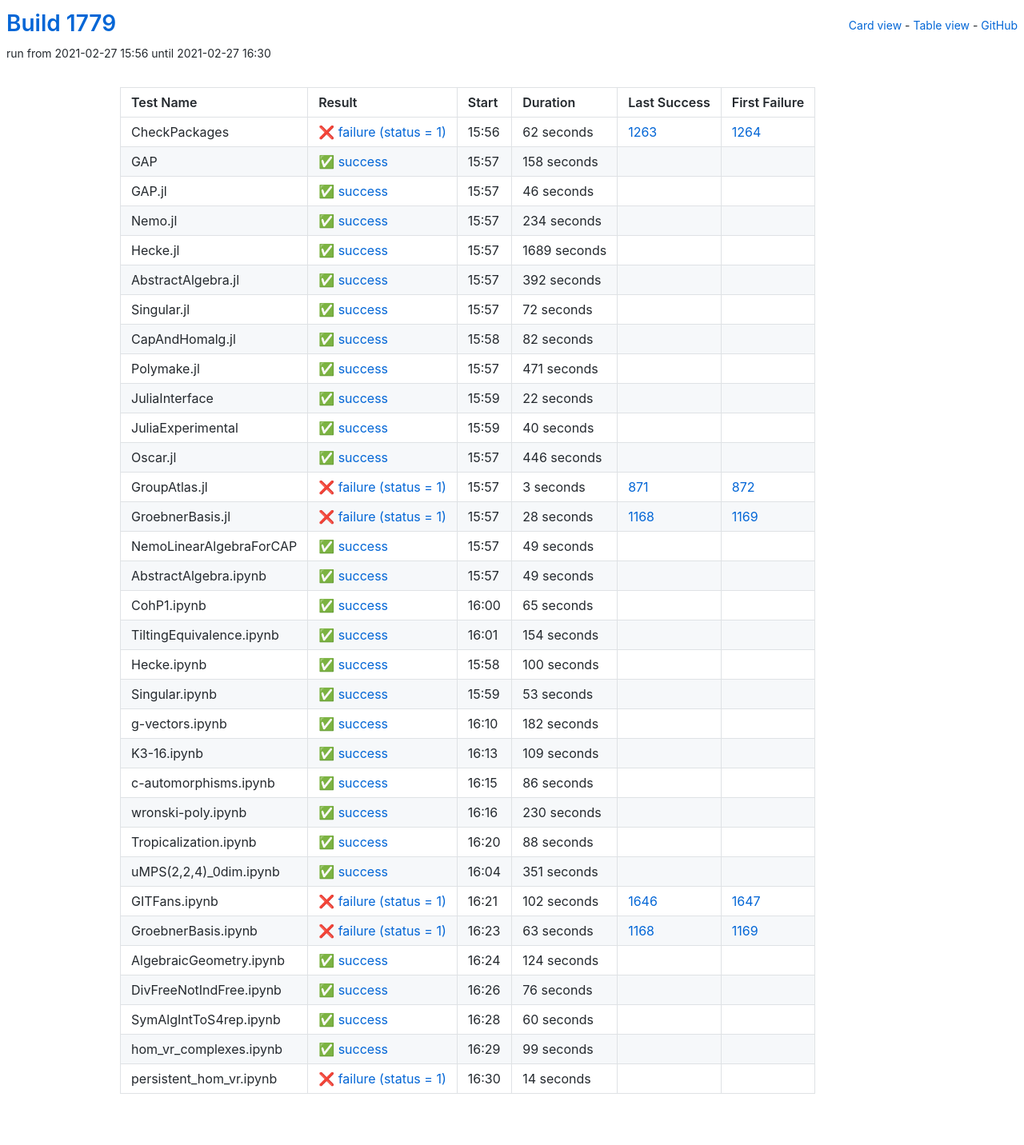
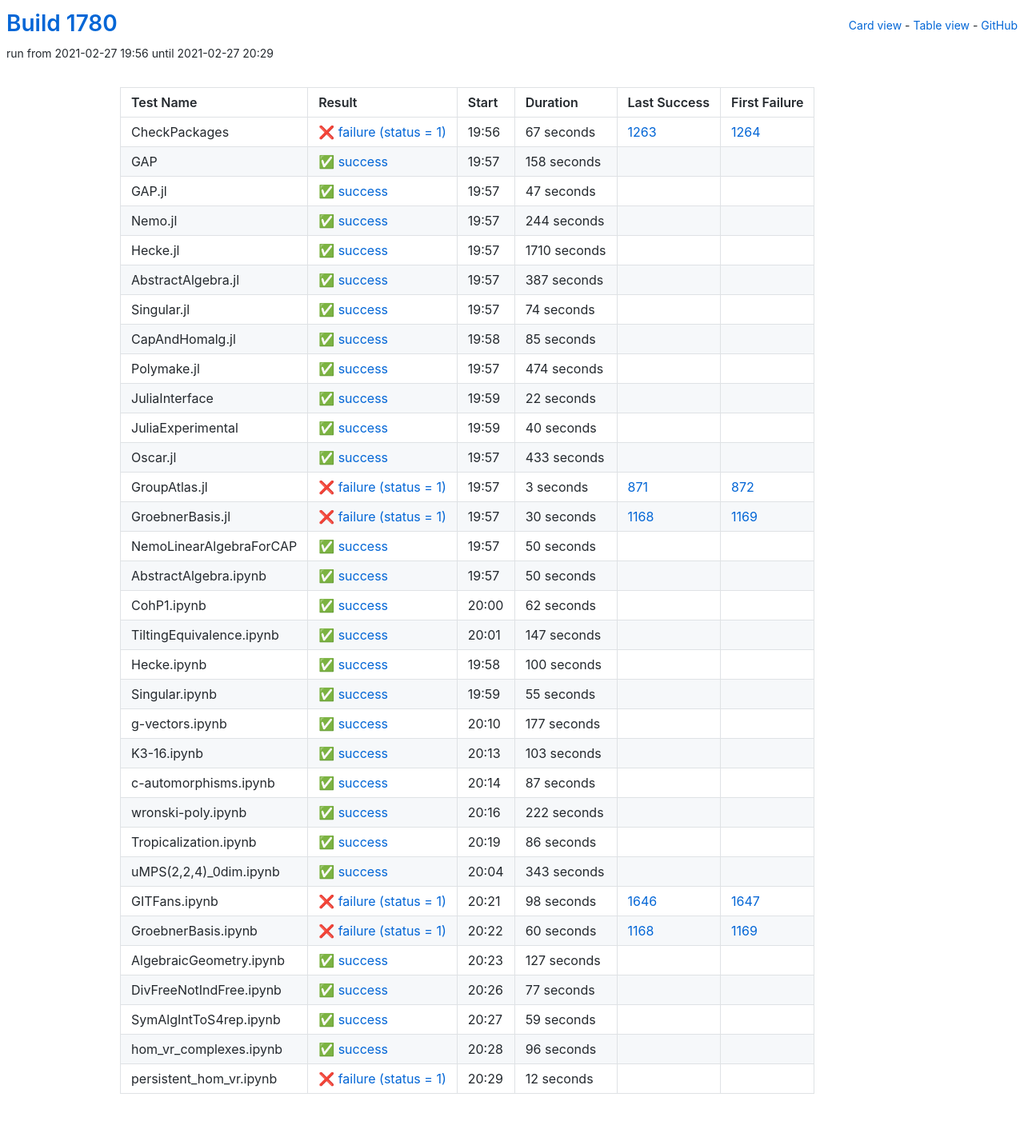
Before and after one commit to oscar-system/oscar-ci-status-stable, a Jekyll site: the page built from table.html, in a window 1280 px wide. Shown: the whole page at 80% size. Built offline with Jekyll 4.4.1, drawn with Linux system fonts in a browser that asks for light colours.

Commit message:
Build #1780

```diff
--- a/_data/ci.yml
+++ b/_data/ci.yml
@@ -1,6 +1,6 @@
 ---
-build: 1779
-build_url: https://oscarci.mathematik.uni-kl.de/job/oscar-stable/1779/
+build: 1780
+build_url: https://oscarci.mathematik.uni-kl.de/job/oscar-stable/1780/
 job: oscar-stable
 organization: oscar-system
 repo: oscar-ci-status-stable
@@ -8,20 +8,20 @@ repourl: https://github.com/oscar-system/oscar-ci-status-stable
 tests:
 - name: CheckPackages
   id: checkpackages
-  log: https://oscarci.mathematik.uni-kl.de/job/oscar-stable/1779/artifact/logs/build-1779/CheckPackages.log
-  start: 2021-02-27 15:56
+  log: https://oscarci.mathematik.uni-kl.de/job/oscar-stable/1780/artifact/logs/build-1780/CheckPackages.log
+  start: 2021-02-27 19:56
   success: false
   exitcode: 1
   status: failure
-  duration: 62
+  duration: 67
   last_success: 1263
   last_success_url: https://oscarci.mathematik.uni-kl.de/job/oscar-stable/1263/
   first_failure: 1264
   first_failure_url: https://oscarci.mathematik.uni-kl.de/job/oscar-stable/1264/
 - name: GAP
   id: gap
-  log: https://oscarci.mathematik.uni-kl.de/job/oscar-stable/1779/artifact/logs/build-1779/GAP.log
-  start: 2021-02-27 15:57
+  log: https://oscarci.mathematik.uni-kl.de/job/oscar-stable/1780/artifact/logs/build-1780/GAP.log
+  start: 2021-02-27 19:57
   success: true
   exitcode: 0
   status: success
@@ -32,92 +32,92 @@ tests:
   first_failure_url:
 - name: GAP.jl
   id: gap-jl
-  log: https://oscarci.mathematik.uni-kl.de/job/oscar-stable/1779/artifact/logs/build-1779/GAP.jl.log
-  start: 2021-02-27 15:57
+  log: https://oscarci.mathematik.uni-kl.de/job/oscar-stable/1780/artifact/logs/build-1780/GAP.jl.log
+  start: 2021-02-27 19:57
   success: true
   exitcode: 0
   status: success
-  duration: 46
+  duration: 47
   last_success: false
   last_success_url:
   first_failure: false
   first_failure_url:
 - name: Nemo.jl
   id: nemo-jl
-  log: https://oscarci.mathematik.uni-kl.de/job/oscar-stable/1779/artifact/logs/build-1779/Nemo.jl.log
-  start: 2021-02-27 15:57
+  log: https://oscarci.mathematik.uni-kl.de/job/oscar-stable/1780/artifact/logs/build-1780/Nemo.jl.log
+  start: 2021-02-27 19:57
   success: true
   exitcode: 0
   status: success
-  duration: 234
+  duration: 244
   last_success: false
   last_success_url:
   first_failure: false
   first_failure_url:
 - name: Hecke.jl
   id: hecke-jl
-  log: https://oscarci.mathematik.uni-kl.de/job/oscar-stable/1779/artifact/logs/build-1779/Hecke.jl.log
-  start: 2021-02-27 15:57
+  log: https://oscarci.mathematik.uni-kl.de/job/oscar-stable/1780/artifact/logs/build-1780/Hecke.jl.log
+  start: 2021-02-27 19:57
   success: true
   exitcode: 0
   status: success
-  duration: 1689
+  duration: 1710
   last_success: false
   last_success_url:
   first_failure: false
   first_failure_url:
 - name: AbstractAlgebra.jl
   id: abstractalgebra-jl
-  log: https://oscarci.mathematik.uni-kl.de/job/oscar-stable/1779/artifact/logs/build-1779/AbstractAlgebra.jl.log
-  start: 2021-02-27 15:57
+  log: https://oscarci.mathematik.uni-kl.de/job/oscar-stable/1780/artifact/logs/build-1780/AbstractAlgebra.jl.log
+  start: 2021-02-27 19:57
   success: true
   exitcode: 0
   status: success
-  duration: 392
+  duration: 387
   last_success: false
   last_success_url:
   first_failure: false
   first_failure_url:
 - name: Singular.jl
   id: singular-jl
-  log: https://oscarci.mathematik.uni-kl.de/job/oscar-stable/1779/artifact/logs/build-1779/Singular.jl.log
-  start: 2021-02-27 15:57
+  log: https://oscarci.mathematik.uni-kl.de/job/oscar-stable/1780/artifact/logs/build-1780/Singular.jl.log
+  start: 2021-02-27 19:57
   success: true
   exitcode: 0
   status: success
-  duration: 72
+  duration: 74
   last_success: false
   last_success_url:
   first_failure: false
   first_failure_url:
 - name: CapAndHomalg.jl
   id: capandhomalg-jl
-  log: https://oscarci.mathematik.uni-kl.de/job/oscar-stable/1779/artifact/logs/build-1779/CapAndHomalg.jl.log
-  start: 2021-02-27 15:58
+  log: https://oscarci.mathematik.uni-kl.de/job/oscar-stable/1780/artifact/logs/build-1780/CapAndHomalg.jl.log
+  start: 2021-02-27 19:58
   success: true
   exitcode: 0
   status: success
-  duration: 82
+  duration: 85
   last_success: false
   last_success_url:
   first_failure: false
   first_failure_url:
 - name: Polymake.jl
   id: polymake-jl
-  log: https://oscarci.mathematik.uni-kl.de/job/oscar-stable/1779/artifact/logs/build-1779/Polymake.jl.log
-  start: 2021-02-27 15:57
+  log: https://oscarci.mathematik.uni-kl.de/job/oscar-stable/1780/artifact/logs/build-1780/Polymake.jl.log
+  start: 2021-02-27 19:57
   success: true
   exitcode: 0
   status: success
-  duration: 471
+  duration: 474
   last_success: false
   last_success_url:
   first_failure: false
   first_failure_url:
 - name: JuliaInterface
   id: juliainterface
-  log: https://oscarci.mathematik.uni-kl.de/job/oscar-stable/1779/artifact/logs/build-1779/JuliaInterface.log
-  start: 2021-02-27 15:59
+  log: https://oscarci.mathematik.uni-kl.de/job/oscar-stable/1780/artifact/logs/build-1780/JuliaInterface.log
+  start: 2021-02-27 19:59
   success: true
   exitcode: 0
   status: success
@@ -128,8 +128,8 @@ tests:
   first_failure_url:
 - name: JuliaExperimental
   id: juliaexperimental
-  log: https://oscarci.mathematik.uni-kl.de/job/oscar-stable/1779/artifact/logs/build-1779/JuliaExperimental.log
-  start: 2021-02-27 15:59
+  log: https://oscarci.mathematik.uni-kl.de/job/oscar-stable/1780/artifact/logs/build-1780/JuliaExperimental.log
+  start: 2021-02-27 19:59
   success: true
   exitcode: 0
   status: success
@@ -140,20 +140,20 @@ tests:
   first_failure_url:
 - name: Oscar.jl
   id: oscar-jl
-  log: https://oscarci.mathematik.uni-kl.de/job/oscar-stable/1779/artifact/logs/build-1779/Oscar.jl.log
-  start: 2021-02-27 15:57
+  log: https://oscarci.mathematik.uni-kl.de/job/oscar-stable/1780/artifact/logs/build-1780/Oscar.jl.log
+  start: 2021-02-27 19:57
   success: true
   exitcode: 0
   status: success
-  duration: 446
+  duration: 433
   last_success: false
   last_success_url:
   first_failure: false
   first_failure_url:
 - name: GroupAtlas.jl
   id: groupatlas-jl
-  log: https://oscarci.mathematik.uni-kl.de/job/oscar-stable/1779/artifact/logs/build-1779/GroupAtlas.jl.log
-  start: 2021-02-27 15:57
+  log: https://oscarci.mathematik.uni-kl.de/job/oscar-stable/1780/artifact/logs/build-1780/GroupAtlas.jl.log
+  start: 2021-02-27 19:57
   success: false
   exitcode: 1
   status: failure
@@ -164,68 +164,68 @@ tests:
   first_failure_url: https://oscarci.mathematik.uni-kl.de/job/oscar-stable/872/
 - name: GroebnerBasis.jl
   id: groebnerbasis-jl
-  log: https://oscarci.mathematik.uni-kl.de/job/oscar-stable/1779/artifact/logs/build-1779/GroebnerBasis.jl.log
-  start: 2021-02-27 15:57
+  log: https://oscarci.mathematik.uni-kl.de/job/oscar-stable/1780/artifact/logs/build-1780/GroebnerBasis.jl.log
+  start: 2021-02-27 19:57
   success: false
   exitcode: 1
   status: failure
-  duration: 28
+  duration: 30
   last_success: 1168
   last_success_url: https://oscarci.mathematik.uni-kl.de/job/oscar-stable/1168/
   first_failure: 1169
   first_failure_url: https://oscarci.mathematik.uni-kl.de/job/oscar-stable/1169/
 - name: NemoLinearAlgebraForCAP
   id: nemolinearalgebraforcap
-  log: https://oscarci.mathematik.uni-kl.de/job/oscar-stable/1779/artifact/logs/build-1779/NemoLinearAlgebraForCAP.log
-  start: 2021-02-27 15:57
+  log: https://oscarci.mathematik.uni-kl.de/job/oscar-stable/1780/artifact/logs/build-1780/NemoLinearAlgebraForCAP.log
+  start: 2021-02-27 19:57
   success: true
   exitcode: 0
   status: success
-  duration: 49
+  duration: 50
   last_success: false
   last_success_url:
   first_failure: false
   first_failure_url:
 - name: AbstractAlgebra.ipynb
   id: abstractalgebra-ipynb
-  log: https://oscarci.mathematik.uni-kl.de/job/oscar-stable/1779/artifact/logs/build-1779/AbstractAlgebra.ipynb.log
-  start: 2021-02-27 15:57
+  log: https://oscarci.mathematik.uni-kl.de/job/oscar-stable/1780/artifact/logs/build-1780/AbstractAlgebra.ipynb.log
+  start: 2021-02-27 19:57
   success: true
   exitcode: 0
   status: success
-  duration: 49
+  duration: 50
   last_success: false
   last_success_url:
   first_failure: false
   first_failure_url:
 - name: CohP1.ipynb
   id: cohp1-ipynb
-  log: https://oscarci.mathematik.uni-kl.de/job/oscar-stable/1779/artifact/logs/build-1779/CohP1.ipynb.log
-  start: 2021-02-27 16:00
+  log: https://oscarci.mathematik.uni-kl.de/job/oscar-stable/1780/artifact/logs/build-1780/CohP1.ipynb.log
+  start: 2021-02-27 20:00
   success: true
   exitcode: 0
   status: success
-  duration: 65
+  duration: 62
   last_success: false
   last_success_url:
   first_failure: false
   first_failure_url:
 - name: TiltingEquivalence.ipynb
   id: tiltingequivalence-ipynb
-  log: https://oscarci.mathematik.uni-kl.de/job/oscar-stable/1779/artifact/logs/build-1779/TiltingEquivalence.ipynb.log
-  start: 2021-02-27 16:01
+  log: https://oscarci.mathematik.uni-kl.de/job/oscar-stable/1780/artifact/logs/build-1780/TiltingEquivalence.ipynb.log
+  start: 2021-02-27 20:01
   success: true
   exitcode: 0
   status: success
-  duration: 154
+  duration: 147
   last_success: false
   last_success_url:
   first_failure: false
   first_failure_url:
 - name: Hecke.ipynb
   id: hecke-ipynb
-  log: https://oscarci.mathematik.uni-kl.de/job/oscar-stable/1779/artifact/logs/build-1779/Hecke.ipynb.log
-  start: 2021-02-27 15:58
+  log: https://oscarci.mathematik.uni-kl.de/job/oscar-stable/1780/artifact/logs/build-1780/Hecke.ipynb.log
+  start: 2021-02-27 19:58
   success: true
   exitcode: 0
   status: success
@@ -236,44 +236,68 @@ tests:
   first_failure_url:
 - name: Singular.ipynb
   id: singular-ipynb
-  log: https://oscarci.mathematik.uni-kl.de/job/oscar-stable/1779/artifact/logs/build-1779/Singular.ipynb.log
-  start: 2021-02-27 15:59
+  log: https://oscarci.mathematik.uni-kl.de/job/oscar-stable/1780/artifact/logs/build-1780/Singular.ipynb.log
+  start: 2021-02-27 19:59
   success: true
   exitcode: 0
   status: success
-  duration: 53
+  duration: 55
   last_success: false
   last_success_url:
   first_failure: false
   first_failure_url:
 - name: g-vectors.ipynb
   id: g-vectors-ipynb
-  log: https://oscarci.mathematik.uni-kl.de/job/oscar-stable/1779/artifact/logs/build-1779/g-vectors.ipynb.log
-  start: 2021-02-27 16:10
+  log: https://oscarci.mathematik.uni-kl.de/job/oscar-stable/1780/artifact/logs/build-1780/g-vectors.ipynb.log
+  start: 2021-02-27 20:10
   success: true
   exitcode: 0
   status: success
-  duration: 182
+  duration: 177
   last_success: false
   last_success_url:
   first_failure: false
   first_failure_url:
 - name: K3-16.ipynb
   id: k3-16-ipynb
-  log: https://oscarci.mathematik.uni-kl.de/job/oscar-stable/1779/artifact/logs/build-1779/K3-16.ipynb.log
-  start: 2021-02-27 16:13
+  log: https://oscarci.mathematik.uni-kl.de/job/oscar-stable/1780/artifact/logs/build-1780/K3-16.ipynb.log
+  start: 2021-02-27 20:13
   success: true
   exitcode: 0
   status: success
-  duration: 109
+  duration: 103
   last_success: false
   last_success_url:
   first_failure: false
   first_failure_url:
 - name: c-automorphisms.ipynb
   id: c-automorphisms-ipynb
-  log: https://oscarci.mathematik.uni-kl.de/job/oscar-stable/1779/artifact/logs/build-1779/c-automorphisms.ipynb.log
-  start: 2021-02-27 16:15
+  log: https://oscarci.mathematik.uni-kl.de/job/oscar-stable/1780/artifact/logs/build-1780/c-automorphisms.ipynb.log
+  start: 2021-02-27 20:14
+  success: true
+  exitcode: 0
+  status: success
+  duration: 87
+  last_success: false
+  last_success_url:
+  first_failure: false
+  first_failure_url:
+- name: wronski-poly.ipynb
+  id: wronski-poly-ipynb
+  log: https://oscarci.mathematik.uni-kl.de/job/oscar-stable/1780/artifact/logs/build-1780/wronski-poly.ipynb.log
+  start: 2021-02-27 20:16
+  success: true
+  exitcode: 0
+  status: success
+  duration: 222
+  last_success: false
+  last_success_url:
+  first_failure: false
+  first_failure_url:
+- name: Tropicalization.ipynb
+  id: tropicalization-ipynb
+  log: https://oscarci.mathematik.uni-kl.de/job/oscar-stable/1780/artifact/logs/build-1780/Tropicalization.ipynb.log
+  start: 2021-02-27 20:19
   success: true
   exitcode: 0
   status: success
@@ -282,122 +306,98 @@ tests:
   last_success_url:
   first_failure: false
   first_failure_url:
-- name: wronski-poly.ipynb
-  id: wronski-poly-ipynb
-  log: https://oscarci.mathematik.uni-kl.de/job/oscar-stable/1779/artifact/logs/build-1779/wronski-poly.ipynb.log
-  start: 2021-02-27 16:16
+- name: uMPS(2,2,4)_0dim.ipynb
+  id: umps-2-2-4-0dim-ipynb
+  log: https://oscarci.mathematik.uni-kl.de/job/oscar-stable/1780/artifact/logs/build-1780/uMPS-2-2-4-_0dim.ipynb.log
+  start: 2021-02-27 20:04
   success: true
   exitcode: 0
   status: success
-  duration: 230
-  last_success: false
-  last_success_url:
-  first_failure: false
-  first_failure_url:
-- name: Tropicalization.ipynb
-  id: tropicalization-ipynb
-  log: https://oscarci.mathematik.uni-kl.de/job/oscar-stable/1779/artifact/logs/build-1779/Tropicalization.ipynb.log
-  start: 2021-02-27 16:20
-  success: true
-  exitcode: 0
-  status: success
-  duration: 88
-  last_success: false
-  last_success_url:
-  first_failure: false
-  first_failure_url:
-- name: uMPS(2,2,4)_0dim.ipynb
-  id: umps-2-2-4-0dim-ipynb
-  log: https://oscarci.mathematik.uni-kl.de/job/oscar-stable/1779/artifact/logs/build-1779/uMPS-2-2-4-_0dim.ipynb.log
-  start: 2021-02-27 16:04
-  success: true
-  exitcode: 0
-  status: success
-  duration: 351
+  duration: 343
   last_success: false
   last_success_url:
   first_failure: false
   first_failure_url:
 - name: GITFans.ipynb
   id: gitfans-ipynb
-  log: https://oscarci.mathematik.uni-kl.de/job/oscar-stable/1779/artifact/logs/build-1779/GITFans.ipynb.log
-  start: 2021-02-27 16:21
+  log: https://oscarci.mathematik.uni-kl.de/job/oscar-stable/1780/artifact/logs/build-1780/GITFans.ipynb.log
+  start: 2021-02-27 20:21
   success: false
   exitcode: 1
   status: failure
-  duration: 102
+  duration: 98
   last_success: 1646
   last_success_url: https://oscarci.mathematik.uni-kl.de/job/oscar-stable/1646/
   first_failure: 1647
   first_failure_url: https://oscarci.mathematik.uni-kl.de/job/oscar-stable/1647/
 - name: GroebnerBasis.ipynb
   id: groebnerbasis-ipynb
-  log: https://oscarci.mathematik.uni-kl.de/job/oscar-stable/1779/artifact/logs/build-1779/GroebnerBasis.ipynb.log
-  start: 2021-02-27 16:23
+  log: https://oscarci.mathematik.uni-kl.de/job/oscar-stable/1780/artifact/logs/build-1780/GroebnerBasis.ipynb.log
+  start: 2021-02-27 20:22
   success: false
   exitcode: 1
   status: failure
-  duration: 63
+  duration: 60
   last_success: 1168
   last_success_url: https://oscarci.mathematik.uni-kl.de/job/oscar-stable/1168/
   first_failure: 1169
   first_failure_url: https://oscarci.mathematik.uni-kl.de/job/oscar-stable/1169/
 - name: AlgebraicGeometry.ipynb
   id: algebraicgeometry-ipynb
-  log: https://oscarci.mathematik.uni-kl.de/job/oscar-stable/1779/artifact/logs/build-1779/AlgebraicGeometry.ipynb.log
-  start: 2021-02-27 16:24
+  log: https://oscarci.mathematik.uni-kl.de/job/oscar-stable/1780/artifact/logs/build-1780/AlgebraicGeometry.ipynb.log
+  start: 2021-02-27 20:23
   success: true
   exitcode: 0
   status: success
-  duration: 124
+  duration: 127
   last_success: false
   last_success_url:
   first_failure: false
   first_failure_url:
 - name: DivFreeNotIndFree.ipynb
   id: divfreenotindfree-ipynb
-  log: https://oscarci.mathematik.uni-kl.de/job/oscar-stable/1779/artifact/logs/build-1779/DivFreeNotIndFree.ipynb.log
-  start: 2021-02-27 16:26
+  log: https://oscarci.mathematik.uni-kl.de/job/oscar-stable/1780/artifact/logs/build-1780/DivFreeNotIndFree.ipynb.log
+  start: 2021-02-27 20:26
   success: true
   exitcode: 0
   status: success
-  duration: 76
+  duration: 77
   last_success: false
   last_success_url:
   first_failure: false
   first_failure_url:
 - name: SymAlgIntToS4rep.ipynb
   id: symalginttos4rep-ipynb
-  log: https://oscarci.mathematik.uni-kl.de/job/oscar-stable/1779/artifact/logs/build-1779/SymAlgIntToS4rep.ipynb.log
-  start: 2021-02-27 16:28
+  log: https://oscarci.mathematik.uni-kl.de/job/oscar-stable/1780/artifact/logs/build-1780/SymAlgIntToS4rep.ipynb.log
+  start: 2021-02-27 20:27
   success: true
   exitcode: 0
   status: success
-  duration: 60
+  duration: 59
   last_success: false
   last_success_url:
   first_failure: false
   first_failure_url:
 - name: hom_vr_complexes.ipynb
   id: hom-vr-complexes-ipynb
-  log: https://oscarci.mathematik.uni-kl.de/job/oscar-stable/1779/artifact/logs/build-1779/hom_vr_complexes.ipynb.log
-  start: 2021-02-27 16:29
+  log: https://oscarci.mathematik.uni-kl.de/job/oscar-stable/1780/artifact/logs/build-1780/hom_vr_complexes.ipynb.log
+  start: 2021-02-27 20:28
   success: true
   exitcode: 0
   status: success
-  duration: 99
+  duration: 96
   last_success: false
   last_success_url:
   first_failure: false
   first_failure_url:
 - name: persistent_hom_vr.ipynb
   id: persistent-hom-vr-ipynb
-  log: https://oscarci.mathematik.uni-kl.de/job/oscar-stable/1779/artifact/logs/build-1779/persistent_hom_vr.ipynb.log
-  start: 2021-02-27 16:30
+  log: https://oscarci.mathematik.uni-kl.de/job/oscar-stable/1780/artifact/logs/build-1780/persistent_hom_vr.ipynb.log
+  start: 2021-02-27 20:29
   success: false
   exitcode: 1
   status: failure
-  duration: 14
+  duration: 12
   last_success: false
   last_success_url:
   first_failure: false
```
Also changed, not shown: README.md.
